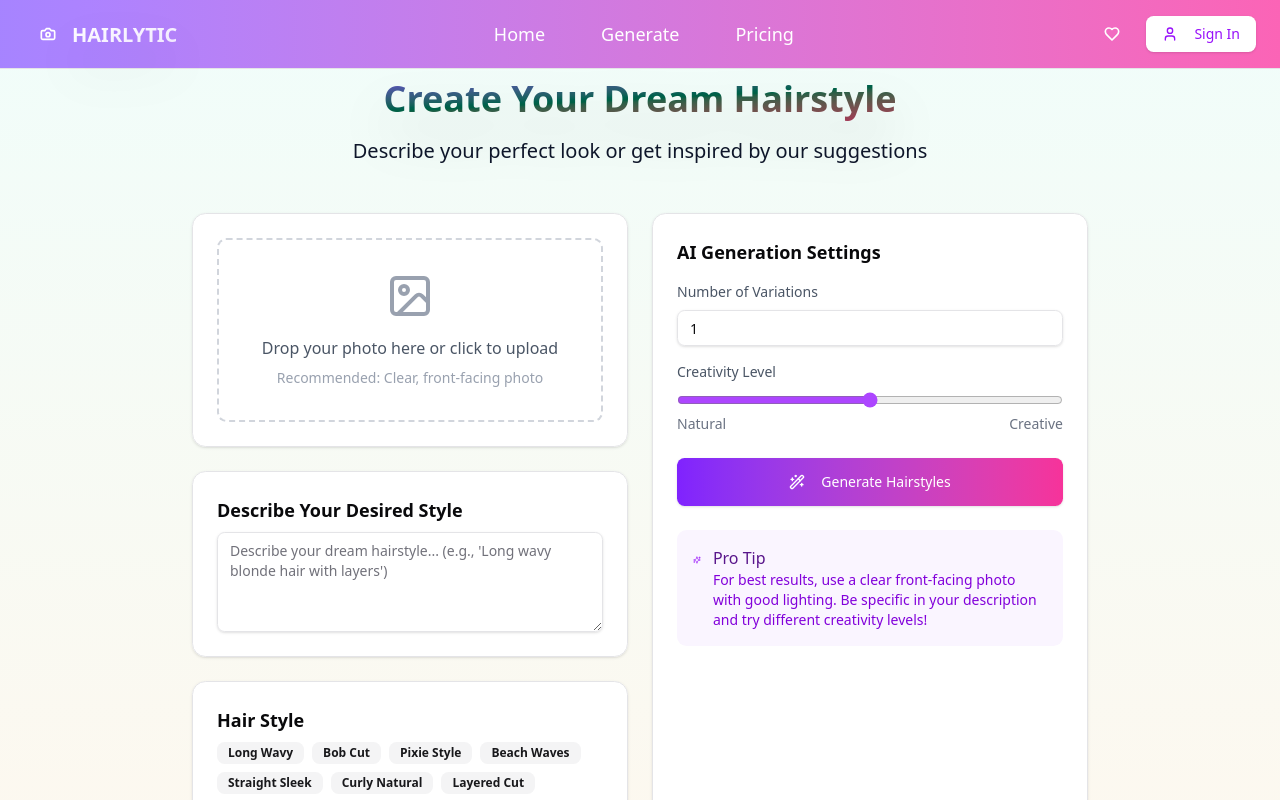
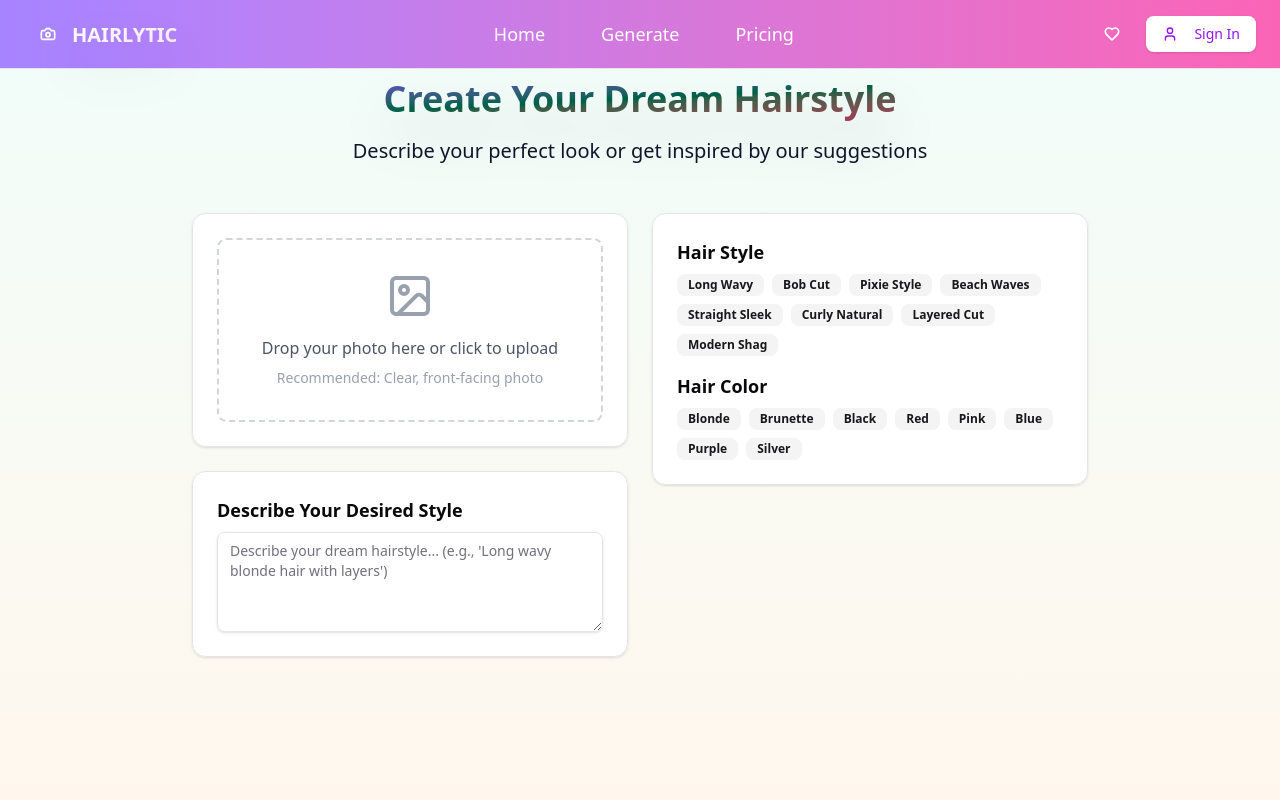
Before and after one commit to gokul8943/Hairlytic, a React (Vite) app in the folder frontend/: page /generate in a window 1280 px wide. Shown: the top 800 px of the page. Built offline with nearby package versions, Linux system fonts and the light colour scheme.

Commit message:
generate component changes

```diff
--- a/frontend/src/pages/PromptGenerator.tsx
+++ b/frontend/src/pages/PromptGenerator.tsx
@@ -1,8 +1,7 @@
 import { useState } from 'react';
-import { Sparkles, Image as ImageIcon, RefreshCcw, Wand2 } from 'lucide-react';
+import { Image as ImageIcon, RefreshCcw } from 'lucide-react';
 import { Button } from "@/components/ui/Button";
 import { Card, CardContent } from "@/components/ui/Card";
-import { Input } from "@/components/ui/Input";
 import { Textarea } from "@/components/ui/TextArea";
 import { Badge } from "@/components/ui/Badge";
 
@@ -76,6 +75,11 @@ const PromptGenerator = () => {
             </Card>
 
             {/* Quick Selects */}
+
+          </div>
+
+          {/* Right Column - Preview & Generate */}
+          <div className="space-y-6">
             <Card className="backdrop-blur-sm bg-white/95">
               <CardContent className="p-6 space-y-4">
                 <div>
@@ -109,67 +113,6 @@ const PromptGenerator = () => {
               </CardContent>
             </Card>
           </div>
-
-          {/* Right Column - Preview & Generate */}
-          <div className="space-y-6">
-            <Card className="backdrop-blur-sm bg-white/95 h-full">
-              <CardContent className="p-6 space-y-6">
-                <div className="space-y-4">
-                  <h3 className="text-lg font-semibold">AI Generation Settings</h3>
-
-                  <div>
-                    <label className="text-sm text-gray-600 block mb-2">
-                      Number of Variations
-                    </label>
-                    <Input
-                      type="number"
-                      min="1"
-                      max="4"
-                      defaultValue="1"
-                      className="w-full"
-                    />
-                  </div>
-
-                  <div>
-                    <label className="text-sm text-gray-600 block mb-2">
-                      Creativity Level
-                    </label>
-                    <input
-                      type="range"
-                      min="0"
-                      max="100"
-                      defaultValue="50"
-                      className="w-full accent-purple-500"
-                    />
-                    <div className="flex justify-between text-sm text-gray-500">
-                      <span>Natural</span>
-                      <span>Creative</span>
-                    </div>
-                  </div>
-                </div>
-
-                <Button
-                  className="w-full h-12 bg-gradient-to-r from-violet-600 to-pink-500 hover:from-violet-700 hover:to-pink-600 text-white"
-                >
-                  <Wand2 className="h-5 w-5 mr-2" />
-                  Generate Hairstyles
-                </Button>
-
-                <div className="bg-purple-50 rounded-lg p-4">
-                  <div className="flex items-start space-x-3">
-                    <Sparkles className="h-5 w-5 text-purple-600 mt-1" />
-                    <div>
-                      <h4 className="font-medium text-purple-900">Pro Tip</h4>
-                      <p className="text-sm text-purple-700">
-                        For best results, use a clear front-facing photo with good lighting.
-                        Be specific in your description and try different creativity levels!
-                      </p>
-                    </div>
-                  </div>
-                </div>
-              </CardContent>
-            </Card>
-          </div>
         </div>
       </div>
     </div>
```
